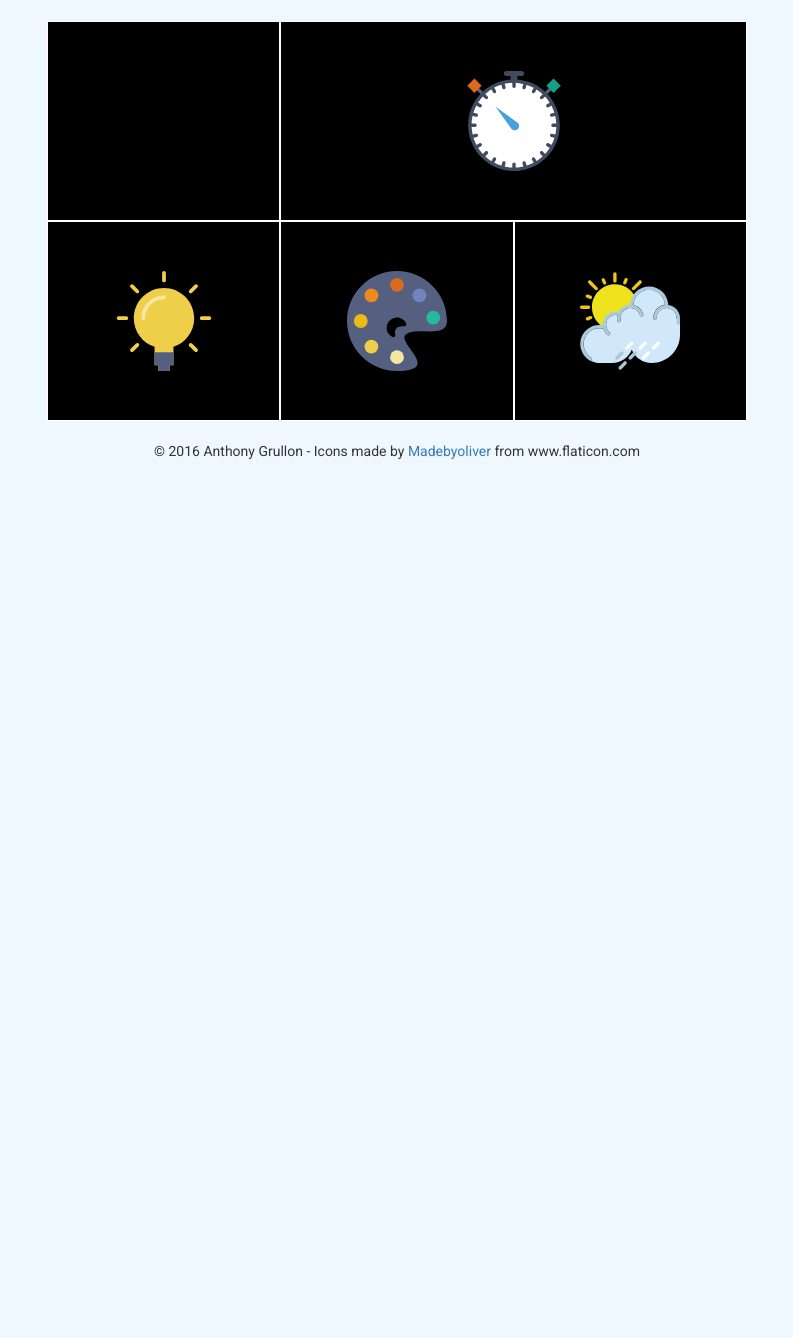
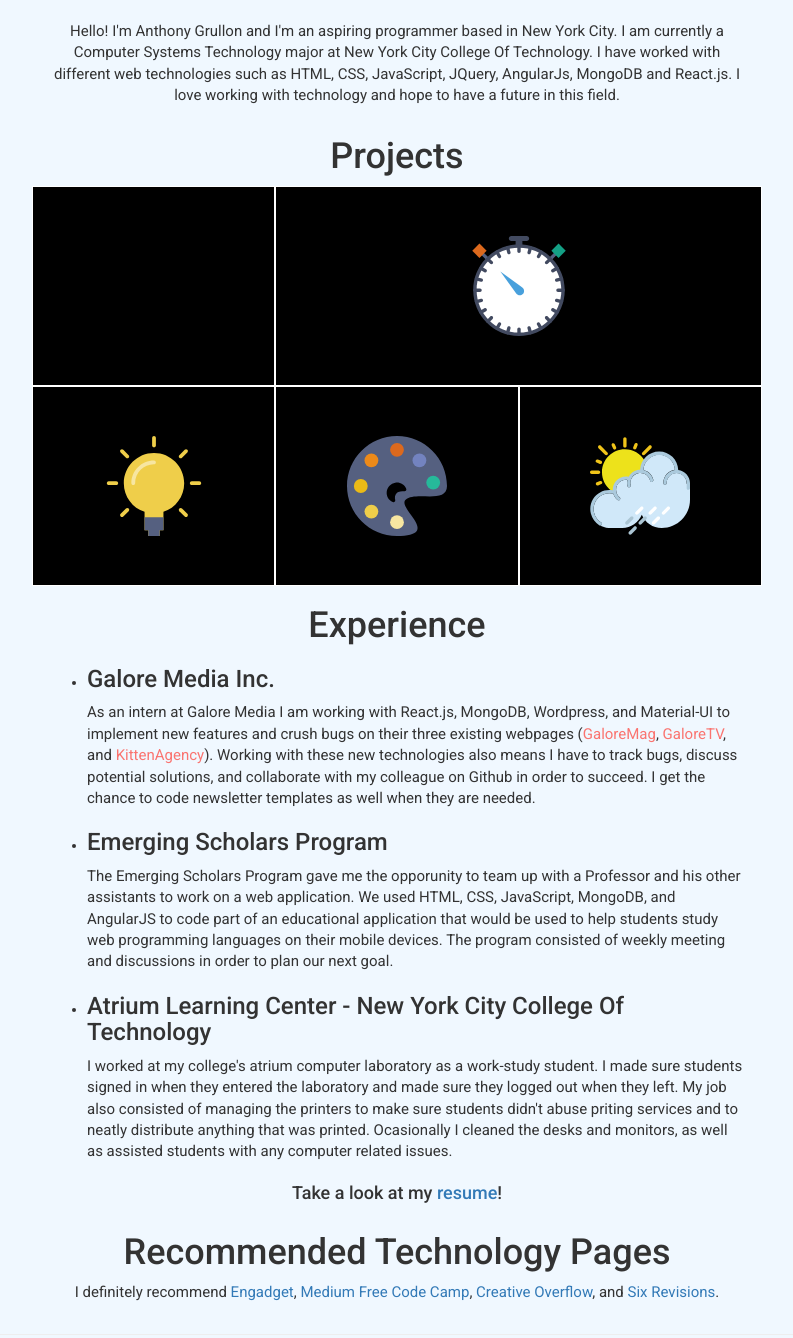
Before and after one commit to agrullon95/agrullon95.github.io, a plain HTML site: page index.html in a window 1280 px wide. Shown: the part 380-1718 px from the top of the page, without its empty margins (243-1036 px from the left). Before the commit the page ends 861 px from the top, so only its background shows below. Drawn offline with nearby package versions, Linux system fonts and the light colour scheme.

Commit message:
Added more content

```diff
--- a/css/main.css
+++ b/css/main.css
@@ -7,6 +7,10 @@
 body {
   font-family: 'Roboto', sans-serif;
   background-color: #F0F8FF;
+}
+
+p {
+  font-size: 15px;
 }
 
 header {
@@ -55,7 +59,7 @@ header h2{
   background-color:black;
 }
 
-.imageBlock > p {
+.imageBlock > figcaption {
     width: 100%;
     height: 100%;
     font-weight: normal;
@@ -66,7 +70,7 @@ header h2{
     font-weight: 100;
 }
 
-.imageBlock:hover > p {
+.imageBlock:hover > figcaption {
     background-color: rgba(3,3,3,0.5);
     color: white;
 }
@@ -106,6 +110,10 @@ header h2{
   background-repeat: no-repeat;
   background-position: center;
   background-size: 100px;
+}
+
+.galore {
+  color: #fa7470;
 }
 
 footer {
--- a/index.html
+++ b/index.html
@@ -26,32 +26,92 @@
         </div>
       </header>
       <main class="row">
+        <div class="row">
+          <div class="col-sm-12">
+            <p class="text-center">Hello! I'm Anthony Grullon and I'm an aspiring programmer based in New York City. I am currently a Computer Systems Technology major at New York City College Of Technology. I have worked with different web technologies such as HTML, CSS, JavaScript, JQuery, AngularJs, MongoDB and React.js.
+            I love working with technology and hope to have a future in this field.</p>
+          </div>
+        </div>
+
+        <div class="row">
+          <h1 class="text-center">Projects</h1>
           <a href="https://agrullon95.github.io/Calculator_project/">
             <figure class="imageBlock firstImage col-sm-4">
-            <p>Calculator</p>
+              <figcaption>Calculator</figcaption>
             </figure>
           </a>
           <a href="https://agrullon95.github.io/Pomodoro_Clock/">
             <figure class="imageBlock secondImage col-sm-8">
-              <p>Pomodoro Clock</p>
+                <figcaption>Pomodoro Clock</figcaption>
             </figure>
           </a>
           <a href="https://agrullon95.github.io/Quote_Generator/">
             <figure class="imageBlock thirdImage col-sm-4">
-              <p>Quote Generator</p>
+                <figcaption>Quote Generator</figcaption>
             </figure>
           </a>
           <a href="https://agrullon95.github.io/SketchPad_Project/">
             <figure class="imageBlock fourthImage col-sm-4">
-              <p>Sketch Pad</p>
+                <figcaption>Sketch Pad</figcaption>
             </figure>
           </a>
           <a href="https://agrullon95.github.io/Weather_app/">
             <figure class="imageBlock fifthImage col-sm-4">
-              <p>Weather App</p>
+                <figcaption>Weather App</figcaption>
             </figure>
           </a>
+        </div>
+
+        <div class="row">
+         <div class="col-sm-12">
+            <h1 class="text-center">Experience</h1>
+            <ul>
+              <li>
+                <h3>Galore Media Inc.</h3>
+                <p>As an intern at Galore Media I am working with React.js, MongoDB, Wordpress, and Material-UI to
+                  implement new features and crush bugs on their three existing webpages (<a class="galore" href="http://www.galoremag.com">GaloreMag</a>, <a class="galore" href="http://www.Tv.GaloreMag.com">GaloreTV</a>, and <a class="galore" href="http://kittenAgency.com">KittenAgency</a>).
+                  Working with these new technologies also means I have to track bugs, discuss potential solutions, and collaborate with my colleague on Github in order to succeed.
+                  I get the chance to code newsletter templates as well when they are needed.
+                </p>
+              </li>
+              <li>
+                <h3>Emerging Scholars Program</h3>
+                <p>
+                  The Emerging Scholars Program gave me the opporunity to team up with a Professor and his other assistants to work on a web application.
+                  We used HTML, CSS, JavaScript, MongoDB, and AngularJS to code part of an educational application that would be used to help students
+                  study web programming languages on their mobile devices. The program consisted of weekly meeting and discussions in order to plan our next goal.
+                </p>
+              </li>
+              <li>
+                <h3>Atrium Learning Center - New York City College Of Technology</h3>
+                <p>
+                  I worked at my college's atrium computer laboratory as a work-study student. I made sure students signed in when they entered the laboratory and made sure they logged out when they left.
+                  My job also consisted of managing the printers to make sure students didn't abuse priting services and to neatly distribute anything that was printed.
+                  Ocasionally I cleaned the desks and monitors, as well as assisted students with any computer related issues.
+                </p>
+              </li>
+            </ul>
+          </div>
+        </div>
+
+          <div class="row">
+            <div class="col-sm-12">
+              <h4 class="text-center">Take a look at my <a href="https://drive.google.com/file/d/0B3icL7OQppI7YXV5aU84N3JrMzQ/view?usp=sharing">resume</a>!</h4>
+            </div>
+          </div>
+
+          <div class="row">
+            <div class="col-sm-12">
+              <h1 class="text-center">Recommended Technology Pages</h1>
+              <p class="text-center"> I definitely recommend <a href="https://www.engadget.com">Engadget</a>, <a href="https://medium.freecodecamp.com/">Medium Free Code Camp</a>, <a href="http://creativeoverflow.net/">Creative Overflow</a>, and <a href="http://sixrevisions.com/">Six Revisions</a>. </p>
+            </div>
+          </div>
+
+
+        </div>
+
       </main>
+      <hr></hr>
       <footer class="text-center">
         &copy; 2016 Anthony Grullon - Icons made by <a href="http://www.flaticon.com/authors/madebyoliver">Madebyoliver</a> from www.flaticon.com
       </footer>
```
Lines whose indentation alone changed are shown as unchanged.
